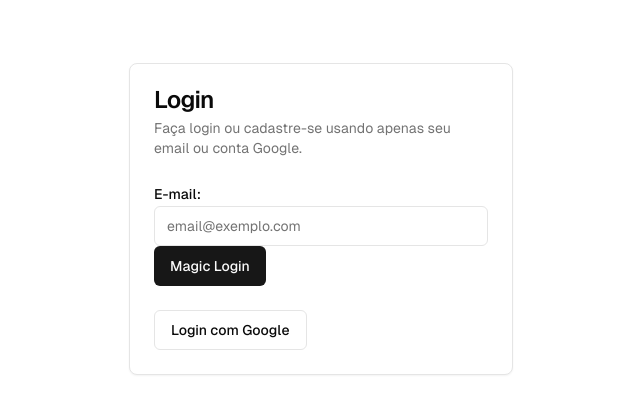
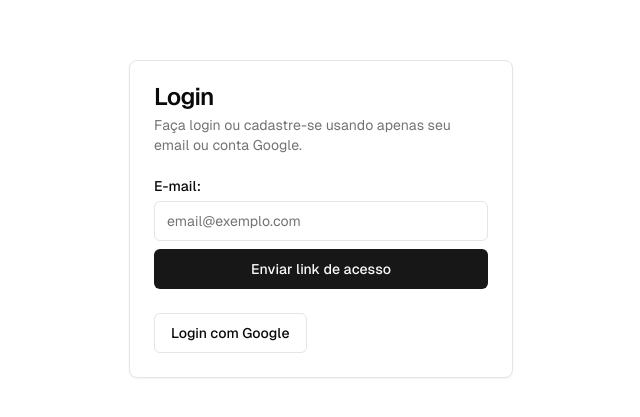
Before and after one commit to lucaspoli/auth-next-supabase, a Next.js app: page /login in a window 1280 px wide. Shown: the part 181-598 px from the top of the page, without its empty margins (319-959 px from the left). Built offline with nearby package versions, Linux system fonts and the light colour scheme; no server answers.

Commit message:
Login com design ajustado

```diff
--- a/app/login/page.tsx
+++ b/app/login/page.tsx
@@ -43,7 +43,7 @@ function LoginPage() {
       console.error("Erro ao enviar link mágico:", error.message);
       setMessage("Erro ao enviar link mágico. Tente novamente.");
     } else {
-      setMessage("Link mágico enviado! Verifique seu e-mail.");
+      setMessage("Link enviado com Sucesso! Verifique seu e-mail.");
     }
   }
 
@@ -57,7 +57,7 @@ function LoginPage() {
           </CardDescription>
         </CardHeader>
         <CardContent>
-          <form onSubmit={handleMagicLogin}>
+          <form onSubmit={handleMagicLogin} className="flex flex-col gap-2">
             <Label htmlFor="email">E-mail:</Label>
             <Input
               id="email"
@@ -70,7 +70,7 @@ function LoginPage() {
               required
             />
             <Button type="submit" disabled={loading}>
-              {loading ? "Enviando..." : "Magic Login"}
+              {loading ? "Enviando..." : "Enviar link de acesso"}
             </Button>
           </form>
           {message && <p className="mt-2 text-sm text-gray-600">{message}</p>}
```
